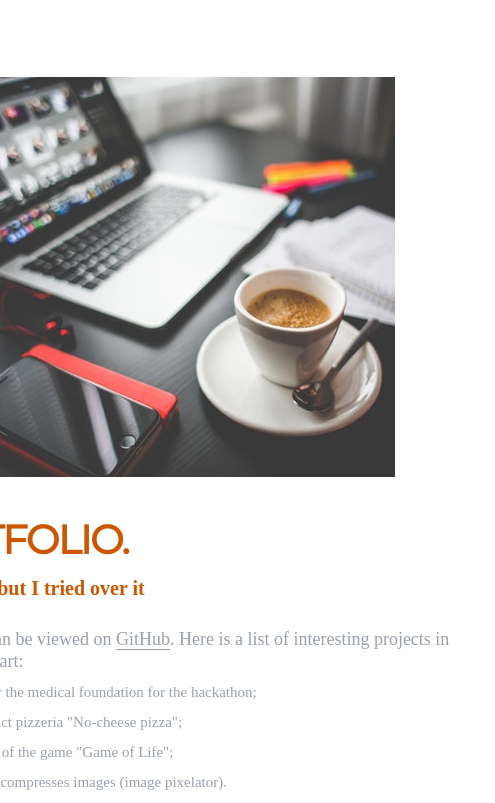
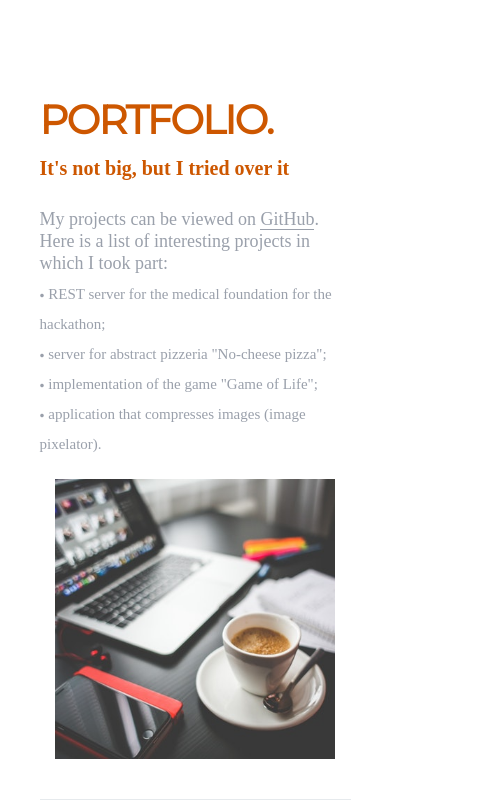
Before and after one commit to makolpaschikov/makolpaschikov.github.io, a plain HTML site: page index.html in a window 390 px wide. Shown: the part 1484-2287 px from the top of the page, 495 px wide, since content can reach past the window. Drawn offline with nearby package versions, Linux system fonts and the light colour scheme.

Commit message:
Add files via upload
Please work responsively

```diff
--- a/css/style.css
+++ b/css/style.css
@@ -168,7 +168,6 @@ header {
 }
 
 .about__row {
-
   display: flex;
   justify-content: space-between;
   align-items: center;
@@ -276,6 +275,7 @@ header {
 /*=============*/
 
 .portfolio {
+  width: 100%;
   height: auto;
   padding-top: 40px;
   padding-bottom: 40px;
@@ -287,17 +287,25 @@ header {
   align-items: center;
 }
 
-.portfolio__img {
+.portfolio__img__first img {
   width: 400px;
   height: 400px;
+}
+.portfolio__img__second img {
+  display: none;
+  width: 400px;
+  height: 400px;
+}
+@media (max-width: 465px) {
+  .portfolio__img__second img {
+    width: 280px;
+    height: 280px;
+  }
 }
 
 .portfolio__info {
   width: 600px;
   padding-left: 60px;
-}
-.portfolio__info.second img {
-  display: none;
 }
 
 .portfolio__title {
@@ -392,7 +400,14 @@ header {
     align-items: center;
   }
   .portfolio__info {
-    padding: 40px 0;
+    width: auto;
+    padding: 20px 0;
+  }
+  .portfolio__img__first img {
+    display: none;
+  }
+  .portfolio__img__second img {
+    display: block;
   }
 }
 
--- a/index.html
+++ b/index.html
@@ -108,7 +108,7 @@
 			<div class="portfolio">
 				<div class="container">
 					<div class="portfolio__row">
-						<div class="portfolio__img">
+						<div class="portfolio__img__first">
 							<img src="images/cup-of-coffee.jpeg" alt="">
 						</div>
 						<div class="portfolio__info">
@@ -131,6 +131,9 @@
 									</ul>
 								</p>
 							</div>
+						</div>
+						<div class="portfolio__img__second">
+							<img src="images/cup-of-coffee.jpeg" alt="">
 						</div>
 					</div>
 				</div>
```
